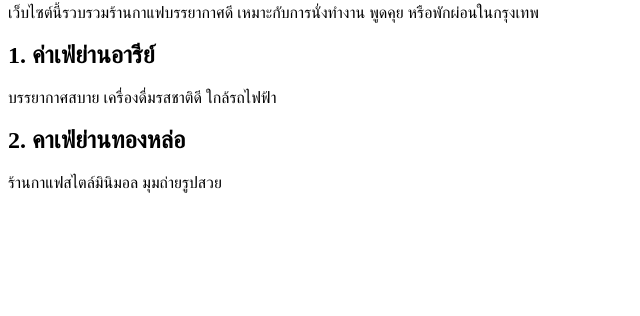
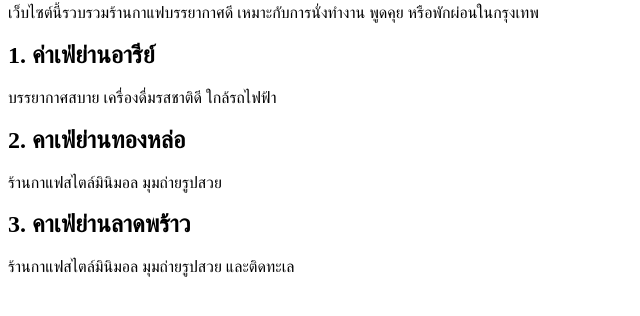
Before and after one commit to web-test001/test, a plain HTML site: page index.html in a window 1280 px wide. Shown: the part 76-392 px from the top of the page, without its empty margins (0-640 px from the left). Drawn offline with Linux system fonts and the light colour scheme.

Commit message:
add h2 and tag p

```diff
--- a/index.html
+++ b/index.html
@@ -27,6 +27,9 @@
     <h2>2. คาเฟ่ย่านทองหล่อ</h2>
     <p>ร้านกาแฟสไตล์มินิมอล มุมถ่ายรูปสวย</p>
 
+    <h2>3. คาเฟ่ย่านลาดพร้าว</h2>
+    <p>ร้านกาแฟสไตล์มินิมอล มุมถ่ายรูปสวย และติดทะเล</p>
+
 </body>
 
 </html>
```
